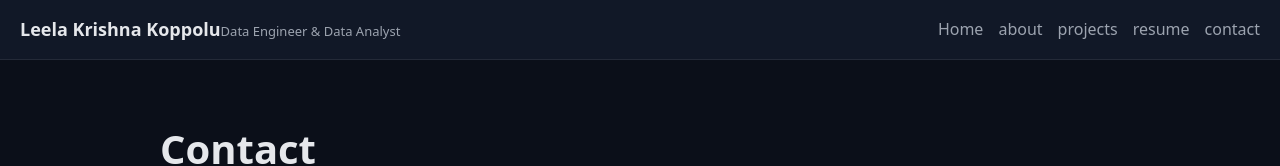
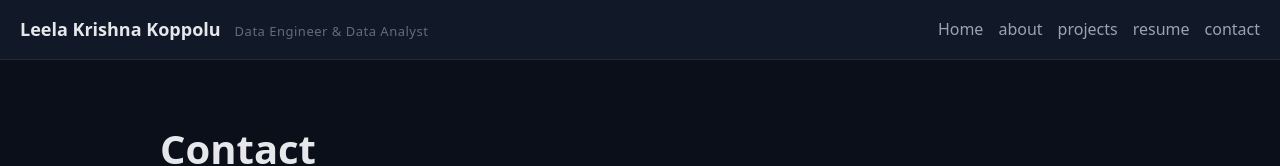
Before and after one commit to KoppoluLeelaKrishna/leela-portfolio, a Next.js app: page /contact in a window 1280 px wide. Shown: the top 166 px of the page. Built offline with nearby package versions, Linux system fonts and the light colour scheme.

Commit message:
Ultra premium UI + build ok

```diff
--- a/app/globals.css
+++ b/app/globals.css
@@ -203,3 +203,16 @@ body {
   color: var(--text);
   font-weight: 600;
 }
+
+.logo {
+  display: flex;
+  align-items: baseline;
+  gap: 14px;
+}
+
+.role {
+  opacity: 0.6;
+  font-weight: 500;
+  font-size: 13px;
+  letter-spacing: 0.5px;
+}
--- a/components/Nav.tsx
+++ b/components/Nav.tsx
@@ -13,8 +13,11 @@ export default function Nav() {
     <header className="nav">
       <div className="navInner">
         <div className="brand">
-          <strong>Leela Krishna Koppolu</strong>
-          <span>Data Engineer & Data Analyst</span>
+          <div className="logo">
+            <strong>Leela Krishna Koppolu</strong>
+            <span className="role">Data Engineer & Data Analyst</span>
+         </div>
+
         </div>
 
         <nav className="links" aria-label="Site navigation">
```
